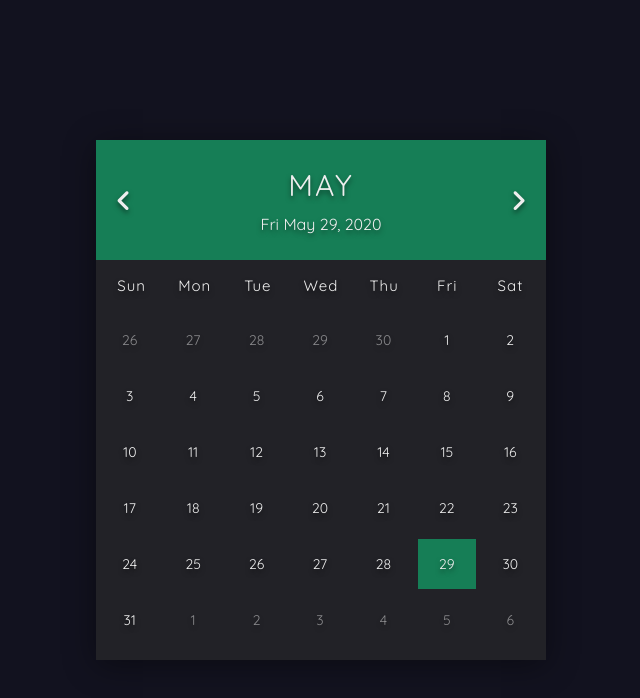
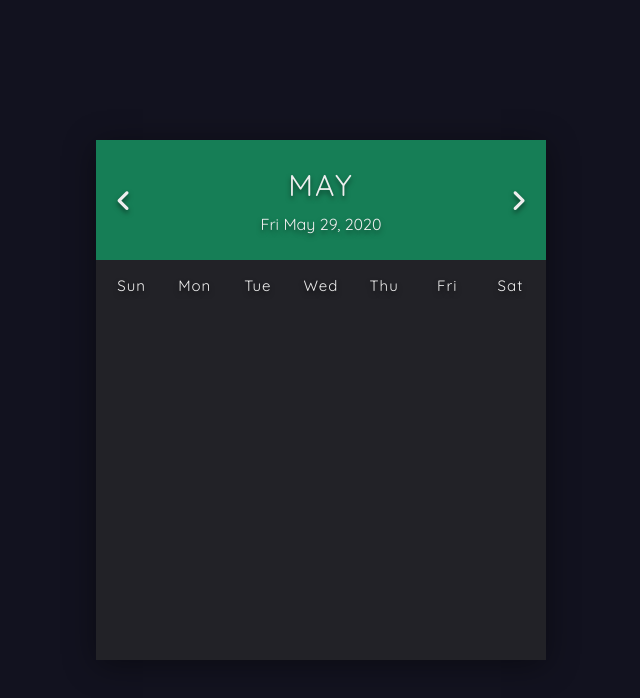
Before and after one commit to brunodominguez1303/BrunoCalendar, a plain HTML site: page index.html in a window 1280 px wide. Shown: the whole page, without its empty margins (319-959 px from the left). Drawn offline with Linux system fonts and the light colour scheme.

Commit message:
deleted content to script adjustments

```diff
--- a/index.html
+++ b/index.html
@@ -30,48 +30,7 @@
 				<div>Sat</div>
 			</div>
 			<div class="days">
-				<div class="prev-date">26</div>
-				<div class="prev-date">27</div>
-				<div class="prev-date">28</div>
-				<div class="prev-date">29</div>
-				<div class="prev-date">30</div>
-				<div>1</div>
-				<div>2</div>
-				<div>3</div>
-				<div>4</div>
-				<div>5</div>
-				<div>6</div>
-				<div>7</div>
-				<div>8</div>
-				<div>9</div>
-				<div>10</div>
-				<div>11</div>
-				<div>12</div>
-				<div>13</div>
-				<div>14</div>
-				<div>15</div>
-				<div>16</div>
-				<div>17</div>
-				<div>18</div>
-				<div>19</div>
-				<div>20</div>
-				<div>21</div>
-				<div>22</div>
-				<div>23</div>
-				<div>24</div>
-				<div>25</div>
-				<div>26</div>
-				<div>27</div>
-				<div>28</div>
-				<div class="today">29</div>
-				<div>30</div>
-				<div>31</div>
-				<div class="next-date">1</div>
-				<div class="next-date">2</div>
-				<div class="next-date">3</div>
-				<div class="next-date">4</div>
-				<div class="next-date">5</div>
-				<div class="next-date">6</div>
+
 			</div>
 		</div>
 	</div>
```
